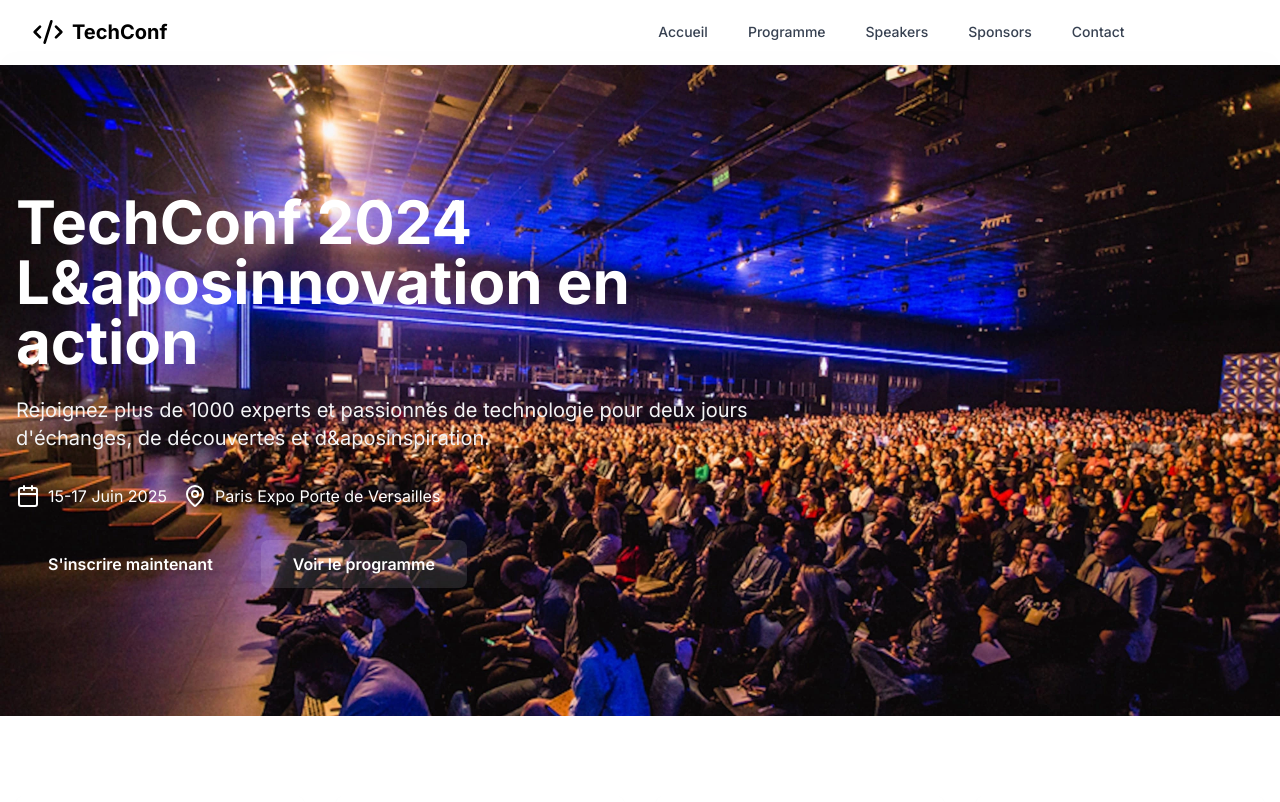
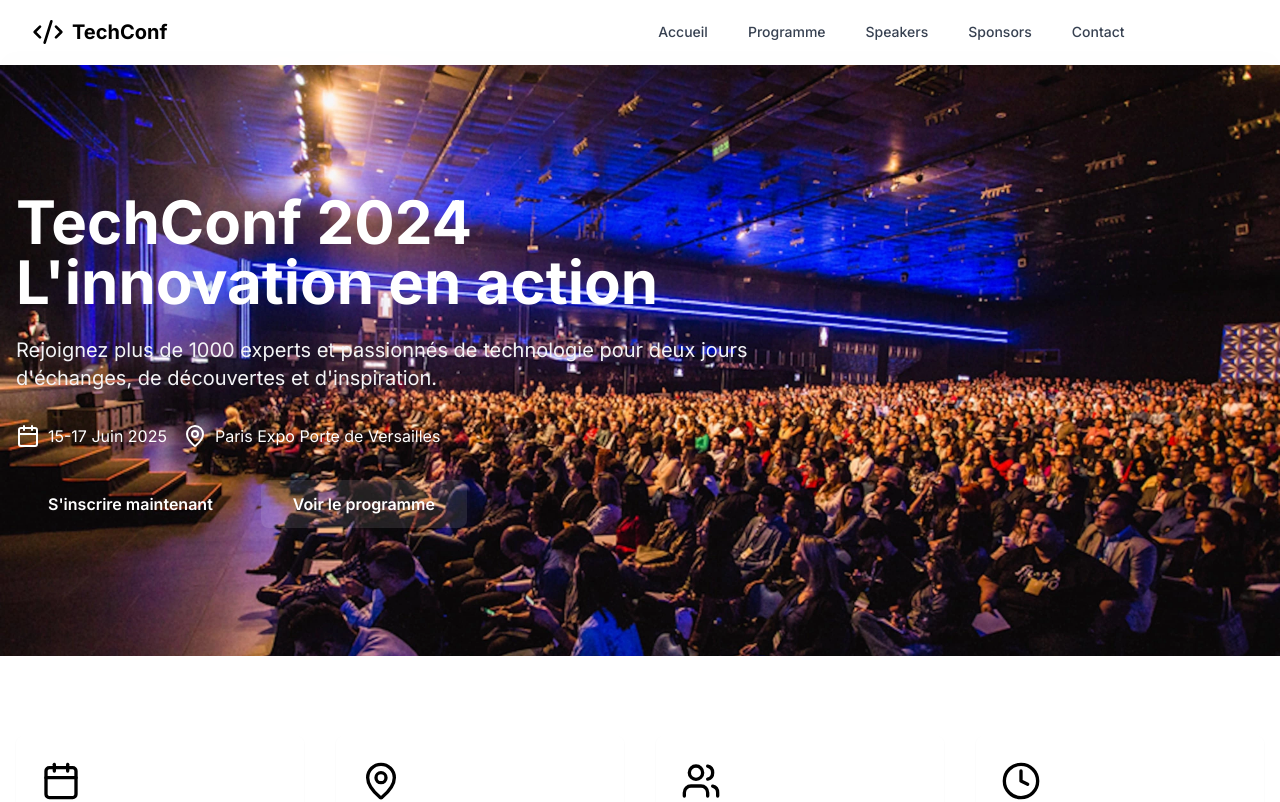
Before and after one commit to glo22-MG/appconference, a Next.js app: page / in a window 1280 px wide. Shown: the top 802 px of the page. Built offline with nearby package versions, Linux system fonts and the light colour scheme.

Commit message:
modif des restes des apostrophes

```diff
--- a/components/Footer.jsx
+++ b/components/Footer.jsx
@@ -11,6 +11,7 @@ export default function Footer() {
           <NewsLetterFooter />
           <ContactFooter />
           <LienRapideFooter />
+
         </div>
         <div className="mt-8 pt-8 border-t border-gray-800 text-center text-gray-400">
           <p>© 2025 TechConf. Tous droits réservés.</p>
--- a/components/footercomponents/AboutFooter.jsx
+++ b/components/footercomponents/AboutFooter.jsx
@@ -5,7 +5,7 @@ export default function AboutSection() {
         <h3 className="text-lg font-semibold mb-4">À propos</h3>
         <p className="text-gray-400">
           TechConf 2024 est l&apos;événement incontournable pour les passionnés de
-          technologie et d&aposinnovation.
+          technologie et d&apos;innovation.
         </p>
       </div>
     );
--- a/components/home/homeBlocks/heroBlocks/ContentHero.jsx
+++ b/components/home/homeBlocks/heroBlocks/ContentHero.jsx
@@ -9,11 +9,11 @@ export default function ContentHero(){
                   <h1 className="text-4xl sm:text-6xl font-bold mb-6">
                     TechConf 2024
                     <br />
-                    <span className="text-accent">L&aposinnovation en action</span>
+                    <span className="text-accent">L&apos;innovation en action</span>
                   </h1>
                   <p className="text-xl mb-8 text-gray-100">
                     Rejoignez plus de 1000 experts et passionnés de technologie pour deux
-                    jours d&apos;échanges, de découvertes et d&aposinspiration.
+                    jours d&apos;échanges, de découvertes et d&apos;inspiration.
                   </p>
 
                   <Calendars/>
```
